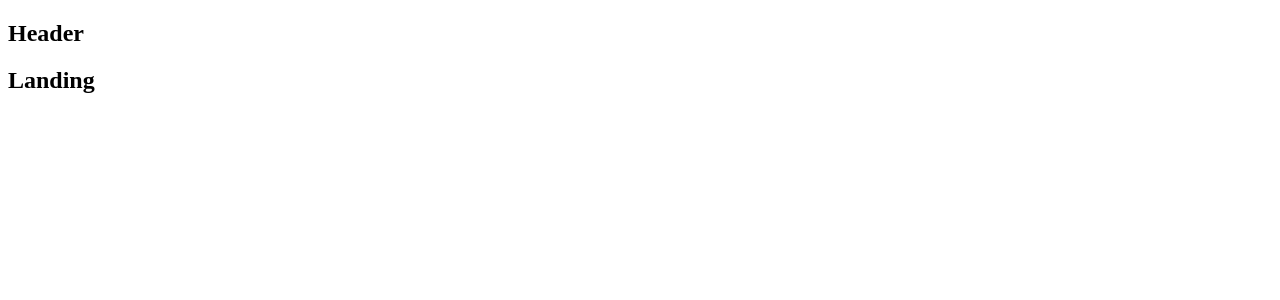
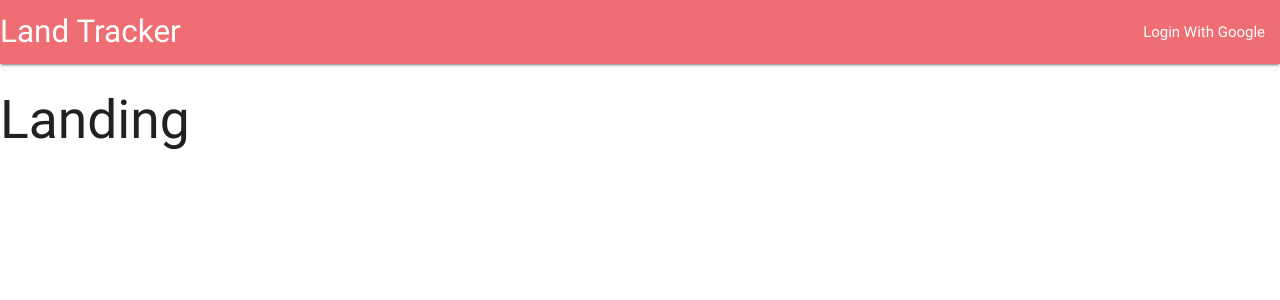
Before and after one commit to jsfeb26/land_tracker_server, a React (Create React App) app in the folder client/: page / in a window 1280 px wide. Shown: the top 300 px of the page. Built offline with nearby package versions, Linux system fonts and the light colour scheme.

Commit message:
add rough header component and materialize-css

```diff
--- a/client/package.json
+++ b/client/package.json
@@ -8,6 +8,7 @@
     }
   },
   "dependencies": {
+    "materialize-css": "^0.100.2",
     "react": "^16.4.2",
     "react-dom": "^16.4.2",
     "react-redux": "^5.0.7",
--- a/client/src/components/App.js
+++ b/client/src/components/App.js
@@ -1,7 +1,7 @@
 import React from "react";
 import { BrowserRouter, Route } from "react-router-dom";
 
-const Header = () => <h2>Header</h2>;
+import Header from "./Header";
 const Dashboard = () => <h2>Dashboard</h2>;
 const NewMailing = () => <h2>New Mailing</h2>;
 const Landing = () => <h2>Landing</h2>;
--- /dev/null
+++ b/client/src/components/Header.js
@@ -0,0 +1,20 @@
+import React, { Component } from "react";
+
+class Header extends Component {
+  render() {
+    return (
+      <nav>
+        <div className="nav-wrapper">
+          <a className="left brand-logo">Land Tracker</a>
+          <ul className="right">
+            <li>
+              <a>Login With Google</a>
+            </li>
+          </ul>
+        </div>
+      </nav>
+    );
+  }
+}
+
+export default Header;
--- a/client/src/index.js
+++ b/client/src/index.js
@@ -1,3 +1,4 @@
+import "materialize-css/dist/css/materialize.min.css";
 import React from "react";
 import ReactDOM from "react-dom";
 import { Provider } from "react-redux";
```
Also changed, not shown: 1 other file (tests, documents, lock files or other folders).
